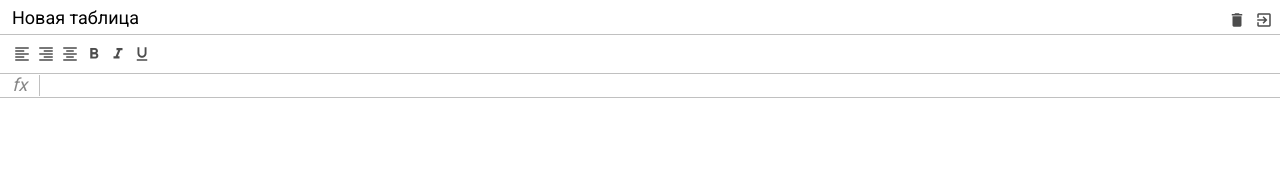
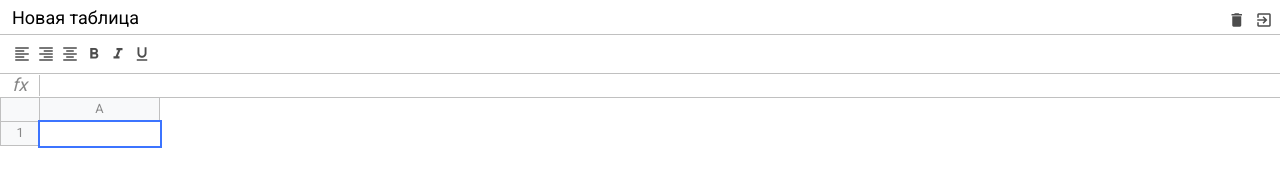
Before and after one commit to pullso/excel-course-js, a website built with webpack: page src/index.html in a window 1280 px wide. Built offline with nearby package versions, Linux system fonts and the light colour scheme.

Commit message:
add table html

```diff
--- a/src/index.html
+++ b/src/index.html
@@ -55,7 +55,22 @@
       <div class="info">fx</div>
       <div class="input" contenteditable="true" spellcheck="false"></div>
     </div>
-    <div class="excel__table"></div>
+    <div class="excel__table">
+      <div class="row">
+        <div class="row-info"></div>
+        <div class="row-data">
+          <div class="column">
+            A
+          </div>
+        </div>
+      </div>
+      <div class="row">
+        <div class="row-info">1</div>
+        <div class="row-data">
+          <div class="cell selected" contenteditable="true"></div>
+        </div>
+      </div>
+    </div>
   </div>
 </div>
 </body>
--- a/src/scss/_variables.scss
+++ b/src/scss/_variables.scss
@@ -3,3 +3,5 @@ $border-color: #c0c0c0;
 $toolbar-height: 40px;
 $formula-height: 24px;
 $info-cell-width: 40px;
+$row-height: 24px;
+$cell-width: 120px;
--- a/src/scss/index.scss
+++ b/src/scss/index.scss
@@ -19,4 +19,7 @@ body {
 .excel {
   position: relative;
   color: #888;
+  height: 100%;
+  max-width: 100%;
+  font-size: 0.8rem;
 }
--- a/src/scss/table.scss
+++ b/src/scss/table.scss
@@ -2,5 +2,65 @@
 @import "mixins";
 
 .excel__table {
+  position: absolute;
+  left: 0;
+  right: 0;
+  top: $header-height + $toolbar-height + $formula-height;
+  overflow-x: auto;
+  padding-bottom: 2px;
 
+  .row {
+    display: flex;
+    flex-direction: row;
+    min-height: 20px;
+    height: $row-height;
+  }
+
+  .row-info {
+    display: flex;
+    justify-content: center;
+    align-items: center;
+    min-width: $info-cell-width;
+    height: 100%;
+    border: 1px solid $border-color;
+    background: #f8f9fa;
+    border-top: none;
+  }
+
+  .row-data {
+    display: flex;
+  }
+
+  .column {
+    display: flex;
+    justify-content: center;
+    align-items: center;
+    background: #f8f9fa;
+    min-width: 40px;
+    width: $cell-width;
+    height: 100%;
+    border: 1px solid $border-color;
+    border-top: 0;
+    border-left: 0;
+  }
+
+
+  .cell {
+    min-width: 40px;
+    padding: 5px;
+    width: $cell-width;
+    height: 100%;
+    border: 1px solid #e1e2e3;
+    border-top: 0;
+    border-left: 0;
+    color: #111;
+    white-space: nowrap;
+    outline: none;
+
+    &.selected {
+      border: none;
+      outline: 2px solid #3c74ff;
+      z-index: 2;
+    }
+  }
 }
```
